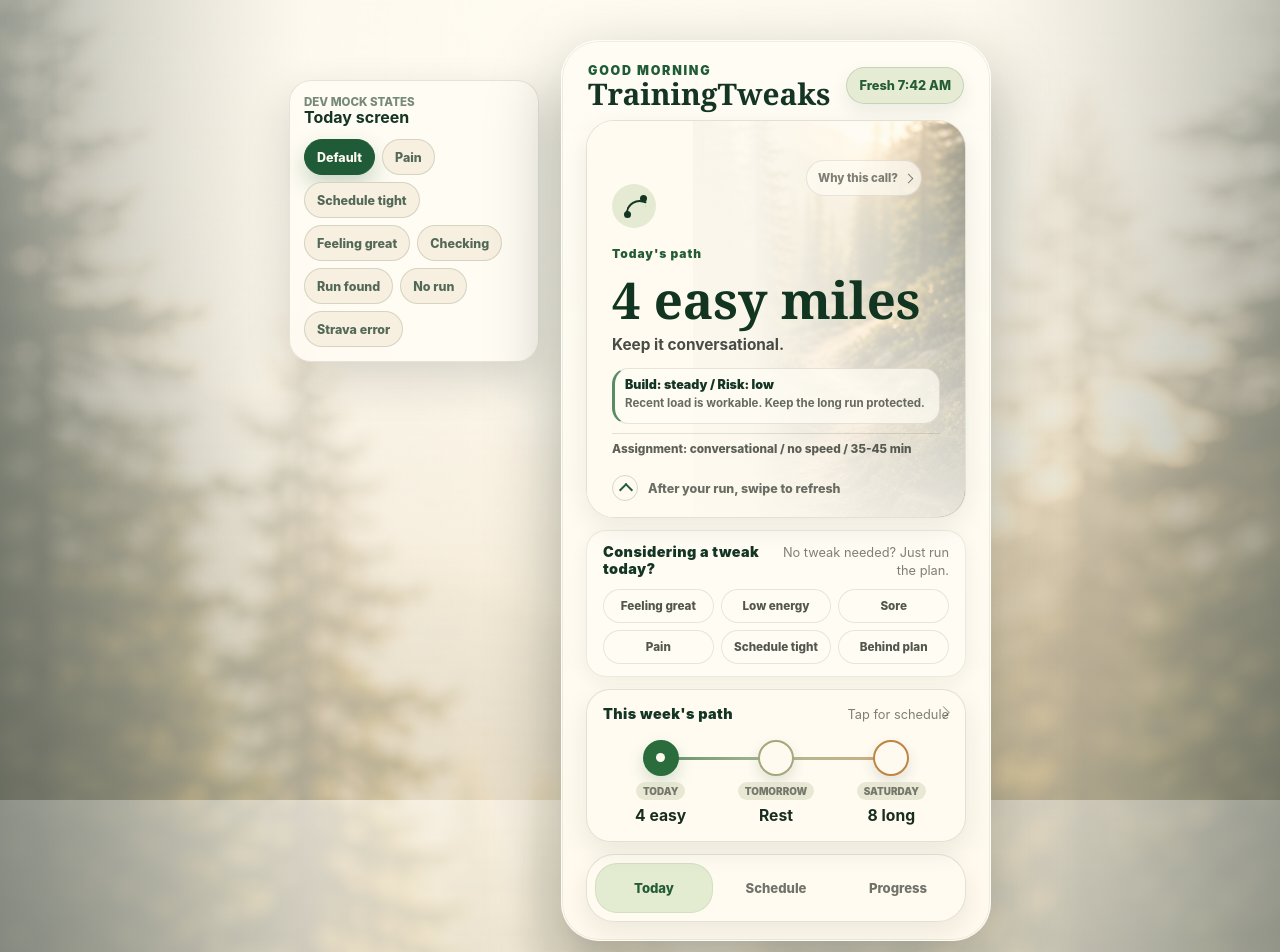
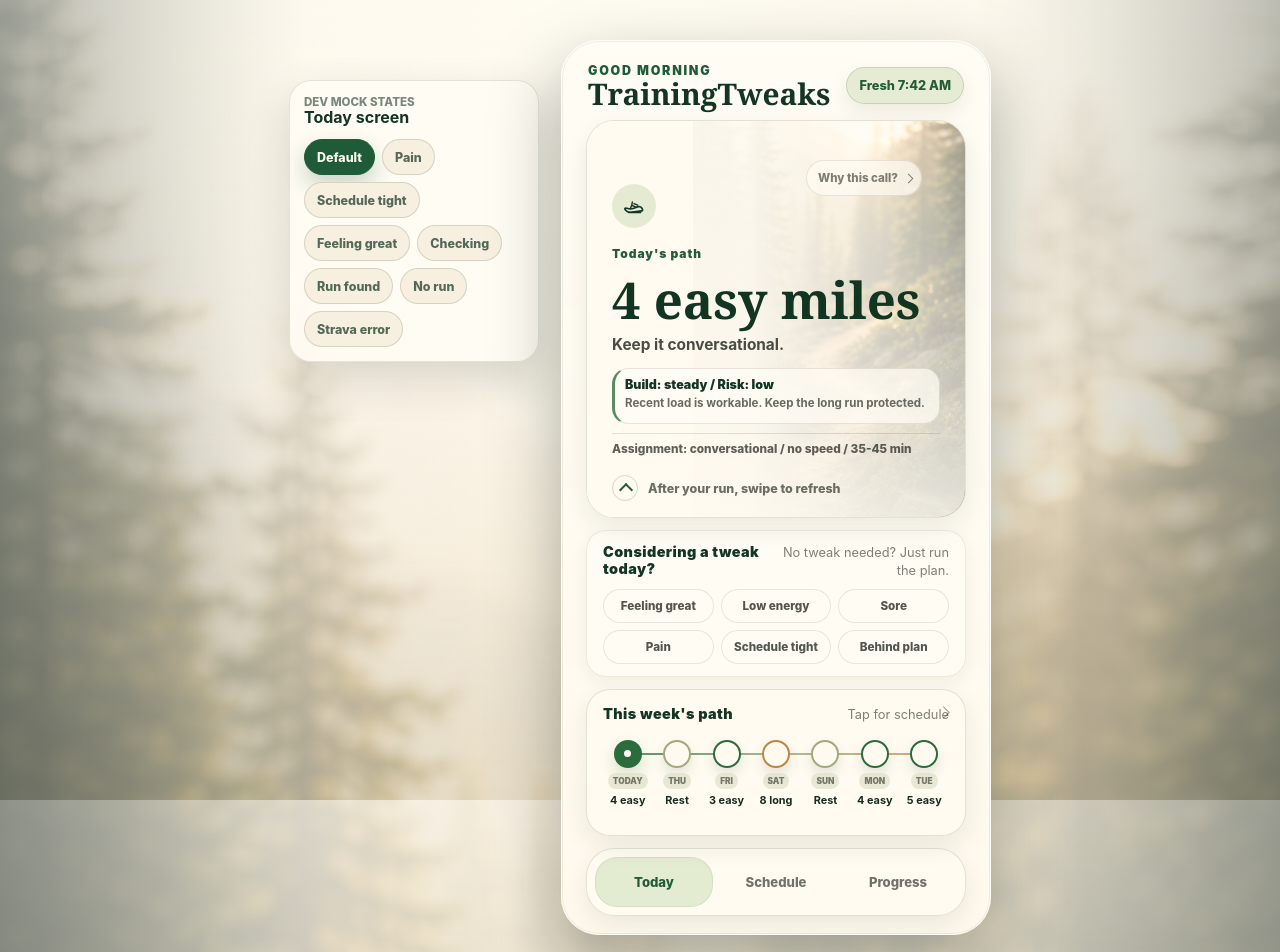
Before and after one commit to TAValente/TrainingTweaks, a Next.js app: page /dev/product-mockups/today in a window 1280 px wide. Shown: the top 952 px of the page. Built offline with nearby package versions, Linux system fonts and the light colour scheme.

Commit message:
Polish today mockup icons and week path

```diff
--- a/src/app/dev/product-mockups/today/today-product-mockup.tsx
+++ b/src/app/dev/product-mockups/today/today-product-mockup.tsx
@@ -151,8 +151,12 @@
 
 const weekPath = [
   { day: "Today", call: "4 easy", state: "active" },
-  { day: "Tomorrow", call: "Rest", state: "rest" },
-  { day: "Saturday", call: "8 long", state: "long" }
+  { day: "Thu", call: "Rest", state: "rest" },
+  { day: "Fri", call: "3 easy", state: "easy" },
+  { day: "Sat", call: "8 long", state: "long" },
+  { day: "Sun", call: "Rest", state: "rest" },
+  { day: "Mon", call: "4 easy", state: "easy" },
+  { day: "Tue", call: "5 easy", state: "easy" }
 ];
 
 export function TodayProductMockup({ initialState = "default" }: { initialState?: MockScenarioId }) {
@@ -241,10 +245,8 @@
           <div className="todayMockTapHint">
             <span>{scenario.tapHint}</span>
           </div>
-          <div className="todayMockRouteIcon" aria-hidden="true">
-            <span />
-            <i />
-            <span />
+          <div className="todayMockHeroIcon" aria-hidden="true">
+            <HeroIcon scenarioId={scenarioId} />
           </div>
           <p>{scenario.status}</p>
           <h2>{scenario.recommendation}</h2>
@@ -351,3 +353,43 @@
     value === "strava-error"
   );
 }
+
+function HeroIcon({ scenarioId }: { scenarioId: MockScenarioId }) {
+  if (scenarioId === "no-run" || scenarioId === "strava-error") {
+    return (
+      <svg viewBox="0 0 44 44" role="img">
+        <path
+          d="M22 8.5 37 34.5H7L22 8.5Z"
+          fill="none"
+          stroke="currentColor"
+          strokeLinejoin="round"
+          strokeWidth="3"
+        />
+        <path d="M22 17.5V25.5" stroke="currentColor" strokeLinecap="round" strokeWidth="3" />
+        <circle cx="22" cy="30.5" fill="currentColor" r="1.8" />
+      </svg>
+    );
+  }
+
+  return (
+    <svg viewBox="0 0 44 44" role="img">
+      <path
+        d="M11 25.5c4.7 1.6 9.3 1.2 13.9-1.1 2.4-1.2 4.6-1.6 6.6-1.2 1.4.3 2.5 1.2 3.1 2.5l.8 1.8c.4.9-.2 2-1.2 2.1l-17.7 2.2c-2.9.4-5.7-.8-7.5-3.1l-1.1-1.4c-.7-.9.1-2.2 1.2-1.9l1.9.1Z"
+        fill="none"
+        stroke="currentColor"
+        strokeLinecap="round"
+        strokeLinejoin="round"
+        strokeWidth="2.6"
+      />
+      <path
+        d="M16.7 24.9c1.6-3.2 2.5-6.2 2.7-9.1M19.5 21.2l6.1 2.8M22 18.1l5.9 2.7"
+        fill="none"
+        stroke="currentColor"
+        strokeLinecap="round"
+        strokeLinejoin="round"
+        strokeWidth="2.2"
+      />
+      <path d="M13.5 32.3h19" stroke="currentColor" strokeLinecap="round" strokeWidth="2.2" />
+    </svg>
+  );
+}
--- a/src/app/globals.css
+++ b/src/app/globals.css
@@ -1761,44 +1761,38 @@
   width: 6px;
 }
 
-.todayMockRouteIcon {
+.todayMockHeroIcon {
   background: rgba(224, 233, 205, 0.86);
   border-radius: 999px;
+  color: #143523;
   height: 44px;
-  position: relative;
+  display: grid;
+  place-items: center;
   width: 44px;
 }
 
-.todayMockRouteIcon span {
-  background: #143523;
-  border-radius: 999px;
-  height: 7px;
-  position: absolute;
-  width: 7px;
-}
-
-.todayMockRouteIcon span:first-child {
-  left: 12px;
-  position: absolute;
-  top: 27px;
-}
-
-.todayMockRouteIcon span:last-child {
-  left: 28px;
-  top: 11px;
-}
-
-.todayMockRouteIcon i {
-  border: 2px solid #143523;
-  border-bottom: 0;
-  border-right: 0;
-  border-radius: 14px 0 0 0;
-  height: 18px;
-  left: 15px;
-  position: absolute;
-  top: 15px;
-  transform: rotate(14deg);
-  width: 18px;
+.todayMockHeroIcon svg {
+  display: block;
+  height: 28px;
+  width: 28px;
+}
+
+.todayMockHero.no-run .todayMockHeroIcon {
+  background: #fff3d8;
+  border: 1px solid rgba(183, 121, 31, 0.26);
+  color: #b7791f;
+}
+
+.todayMockHero.strava-error .todayMockHeroIcon {
+  background: #ffe7e2;
+  border: 1px solid rgba(180, 35, 24, 0.24);
+  color: #b42318;
+}
+
+.todayMockHero.no-run .todayMockHeroIcon svg,
+.todayMockHero.strava-error .todayMockHeroIcon svg {
+  height: 26px;
+  width: 26px;
 }
 
 .todayMockHero > p:first-of-type {
@@ -2063,7 +2057,7 @@
 
 .todayMockWeekPath {
   display: grid;
-  grid-template-columns: repeat(3, minmax(0, 1fr));
+  grid-template-columns: repeat(7, minmax(0, 1fr));
   padding-top: 4px;
   position: relative;
 }
@@ -2073,17 +2067,17 @@
     linear-gradient(90deg, rgba(43, 108, 61, 0.92), rgba(120, 149, 93, 0.76), rgba(190, 133, 67, 0.82));
   border-radius: 999px;
   content: "";
-  height: 3px;
-  left: 14%;
+  height: 2px;
+  left: 7%;
   opacity: 0.82;
   position: absolute;
-  right: 14%;
-  top: 21px;
+  right: 7%;
+  top: 17px;
 }
 
 .todayMockWeekPath div {
   display: grid;
-  gap: 6px;
+  gap: 5px;
   justify-items: center;
   min-width: 0;
   position: relative;
@@ -2094,8 +2088,8 @@
   border: 2px solid #2b6c3d;
   border-radius: 999px;
   box-shadow: 0 6px 14px rgba(20, 53, 35, 0.12);
-  height: 36px;
-  width: 36px;
+  height: 28px;
+  width: 28px;
 }
 
 .todayMockWeekPath .active span {
@@ -2108,9 +2102,9 @@
   border-radius: 999px;
   content: "";
   display: block;
-  height: 9px;
-  margin: 11px auto 0;
-  width: 9px;
+  height: 7px;
+  margin: 8px auto 0;
+  width: 7px;
 }
 
 .todayMockWeekPath .rest span {
@@ -2125,15 +2119,23 @@
   background: rgba(224, 225, 202, 0.72);
   border-radius: 999px;
   color: rgba(33, 38, 30, 0.58);
-  font-size: 0.62rem;
+  font-size: 0.52rem;
   font-weight: 900;
-  padding: 3px 7px;
+  max-width: 46px;
+  overflow: hidden;
+  padding: 3px 5px;
   text-transform: uppercase;
+  text-overflow: ellipsis;
+  white-space: nowrap;
 }
 
 .todayMockWeekPath strong {
   color: #182d20;
-  font-size: 0.98rem;
+  font-size: 0.68rem;
+  line-height: 1.15;
+  max-width: 48px;
+  min-height: 1.55rem;
+  text-align: center;
 }
 
 .todayMockChips {
```
Also changed, not shown: 9 other files (tests, documents, lock files or other folders).
